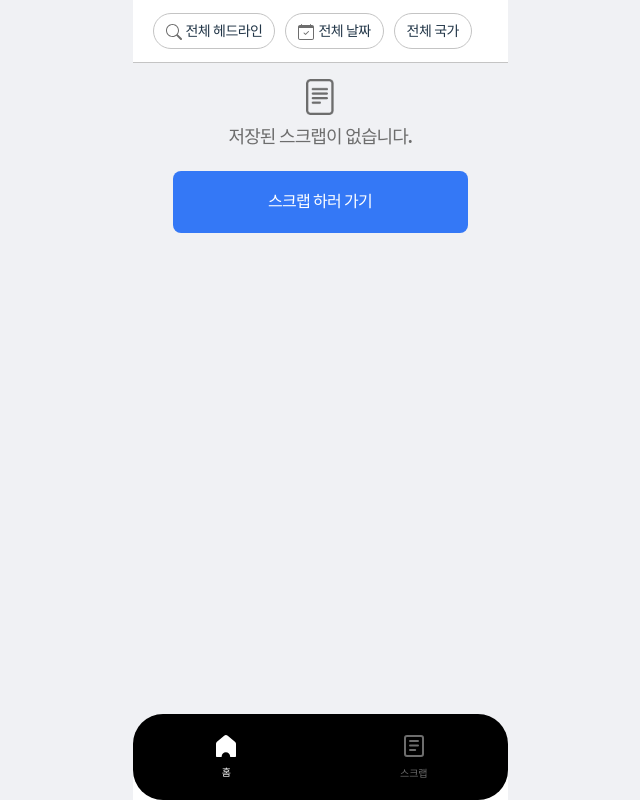
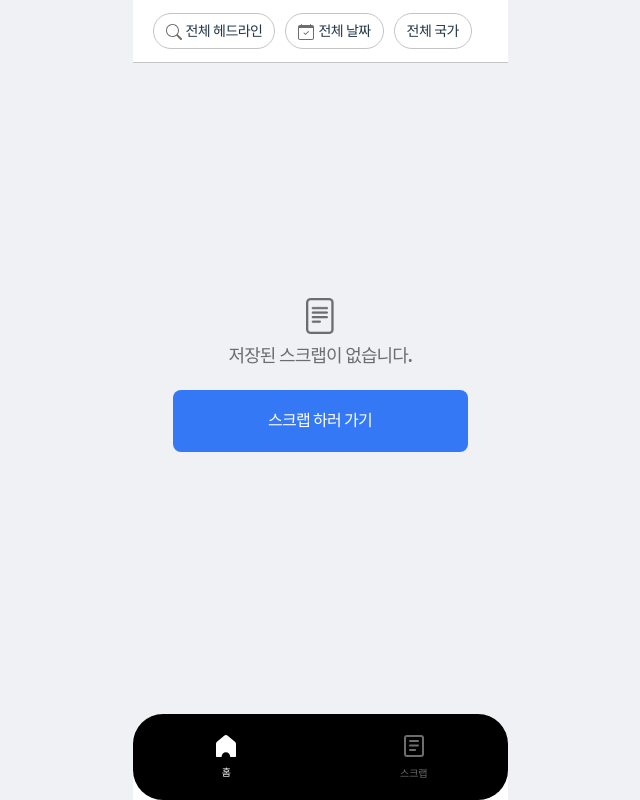
Before and after one commit to C12H22O12/newyorktimesAPI, a React (Vite) app: page /scrapscreen in a window 1280 px wide. Shown: the whole page, without its empty margins (320-960 px from the left). Built offline with nearby package versions, Linux system fonts and the light colour scheme; a web font is replaced by a local one.

Commit message:
fix: Article scrap state

```diff
--- a/src/present/component/Article/Article.style.css
+++ b/src/present/component/Article/Article.style.css
@@ -7,13 +7,17 @@
   display: flex;
   flex-direction: column;
   gap: 8px;
-  justify-content: flex-start;
+  justify-content: center;
   align-items: center;
 
   position: relative;
   top: 60px;
 
   background-color: var(--background-color);
+}
+
+.scrapExist {
+  justify-content: flex-start !important;
 }
 
 .Article {
--- a/src/present/component/Article/Article.tsx
+++ b/src/present/component/Article/Article.tsx
@@ -1,4 +1,4 @@
-import React, { memo, useState } from "react";
+import React, { memo, useEffect, useState } from "react";
 import "./Article.style.css";
 
 import { ArticleType } from "@src/types/Article";
@@ -10,6 +10,7 @@ import StarBlank from "@assets/icon/star_blank.png";
 import StarFill from "@assets/icon/star_fill.png";
 import { ScrapToast, UnscrapToast } from "@src/constant/toast";
 import { useScrapStore } from "@src/store/useScrapStore";
+import { useLocation } from "react-router-dom";
 
 type ArticleProps = {
   item: ArticleType;
@@ -17,8 +18,17 @@ type ArticleProps = {
 };
 
 function Article({ item, setToastOn }: ArticleProps) {
-  const { addScraps, subScraps } = useScrapStore((state) => state);
+  const location = useLocation().pathname;
+  const { scraps, addScraps, subScraps } = useScrapStore((state) => state);
   const [scrap, setScrap] = useState<boolean>(false);
+
+  useEffect(() => {
+    if (location === "/scrapscreen") setScrap(true);
+  }, [location]);
+
+  useEffect(() => {
+    localStorage.setItem("scraps", scraps.join('/'));
+  }, [scrap]);
 
   // Date
   const publicDate = item.pub_date.slice(0, 10);
@@ -39,10 +49,10 @@ function Article({ item, setToastOn }: ArticleProps) {
     e.stopPropagation(); //Stop Event Bubbling
     setScrap(!scrap);
     if (scrap) {
-      subScraps(item)
+      subScraps(item);
       setToastOn({ ...UnscrapToast });
     } else {
-      addScraps(item)
+      addScraps(item);
       setToastOn({ ...ScrapToast });
     }
   };
--- a/src/present/pages/Scrapscreen/Scrapscreen.tsx
+++ b/src/present/pages/Scrapscreen/Scrapscreen.tsx
@@ -3,29 +3,29 @@ import { useScrapStore } from "@store/useScrapStore";
 
 import NoData from "@src/present/layout/NoData/NoData";
 import { useNavigate } from "react-router-dom";
-import { ArticleType } from "@src/types/Article";
 import Article from "@component/Article/Article";
 
-function Scrapscreen({setToastOn}) {
+function Scrapscreen({ setToastOn }) {
   const navigate = useNavigate();
-  const scraps = useScrapStore((state:any) => state.scraps);
+  const scraps = useScrapStore((state: any) => state.scraps);
 
   console.log(scraps);
+  const noscrapCheck = scraps.length === 0 ? true : false;
   const noScraps = <div>저장된 스크랩이 없습니다.</div>;
 
   const moveHome = () => {
     navigate("/home");
   };
 
-   // create Article Component by articleList
-   const articles = scraps.map((elem, idx) => {
+  // create Article Component by articleList
+  const articles = scraps.map((elem, idx) => {
     return <Article key={idx} item={elem} setToastOn={setToastOn} />;
   });
 
   return (
-    <div className="ArticleLayout">
+    <div className={`ArticleLayout ${!noscrapCheck && "scrapExist"}`}>
       {/* Error 발생 시 NoData layout 보여주기 */}
-      {scraps.length === 0 ? (
+      {noscrapCheck ? (
         <NoData
           type={"noScraps"}
           content={noScraps}
--- a/src/store/useScrapStore.ts
+++ b/src/store/useScrapStore.ts
@@ -3,18 +3,24 @@ import { create } from "zustand";
 
 type scrapStoreType = {
   scraps: Array<ArticleType>;
+  setScraps: () => void;
   addScraps: (item: ArticleType) => void;
   subScraps: (item: ArticleType) => void;
 };
 
 export const useScrapStore = create<scrapStoreType>()((set) => ({
   scraps: [],
-  addScraps: (item: ArticleType) =>
-    set((state) => ({ scraps: [...state.scraps, item] })),
-  subScraps: (item: ArticleType) =>
+  setScraps: () => {
+    localStorage.getItem("scraps");
+  },
+  addScraps: (item: ArticleType) => {
+    set((state) => ({ scraps: [...state.scraps, item] }));
+  },
+  subScraps: (item: ArticleType) => {
     set((state) => ({
       scraps: state.scraps.filter((elem) => {
         return elem.headline !== item.headline;
       }),
-    })),
+    }));
+  },
 }));
```
Also changed, not shown: 1 other file (tests, documents, lock files or other folders).
